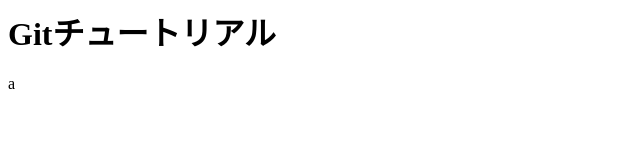
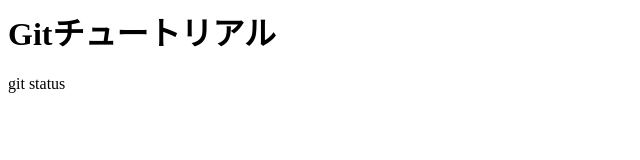
Before and after one commit to Towa-Tezuka/git_tutorial, a plain HTML site: page index.html in a window 1280 px wide. Shown: the full height of the page, 0-640 px from the left. Drawn offline with Linux system fonts and the light colour scheme.

Commit message:
git statusコマンドを追記

```diff
--- a/index.html
+++ b/index.html
@@ -1,2 +1,2 @@
 <h1>Gitチュートリアル</h1>
-<p>a</p>
+<p>git status</p>
```
